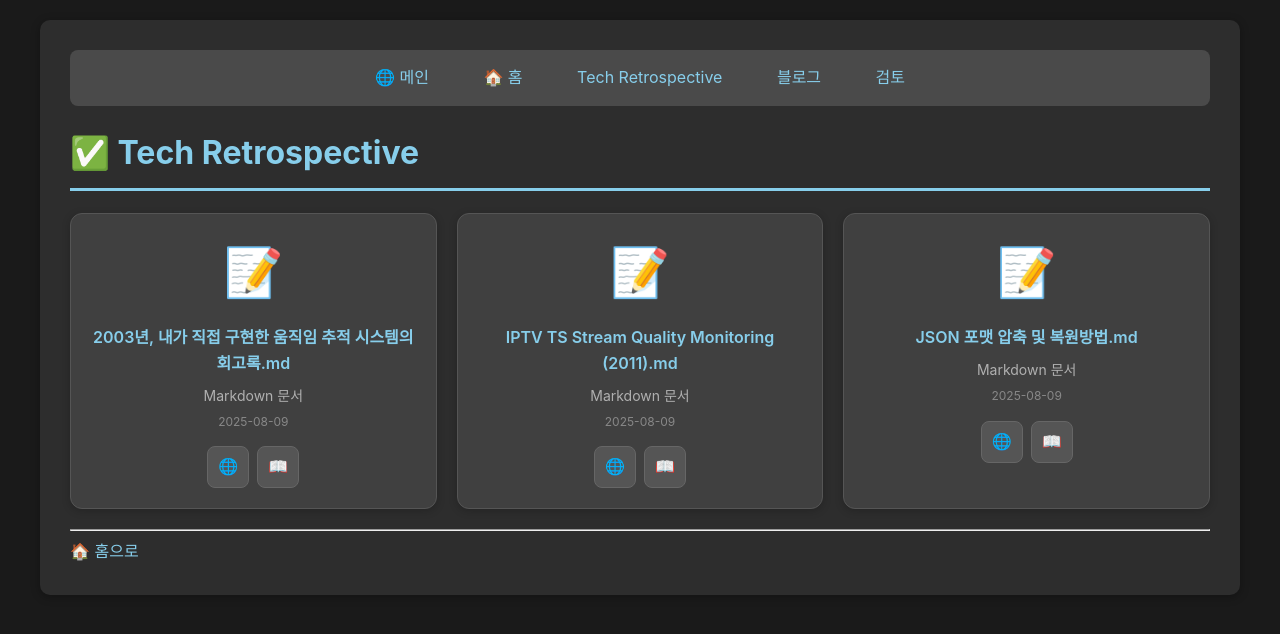
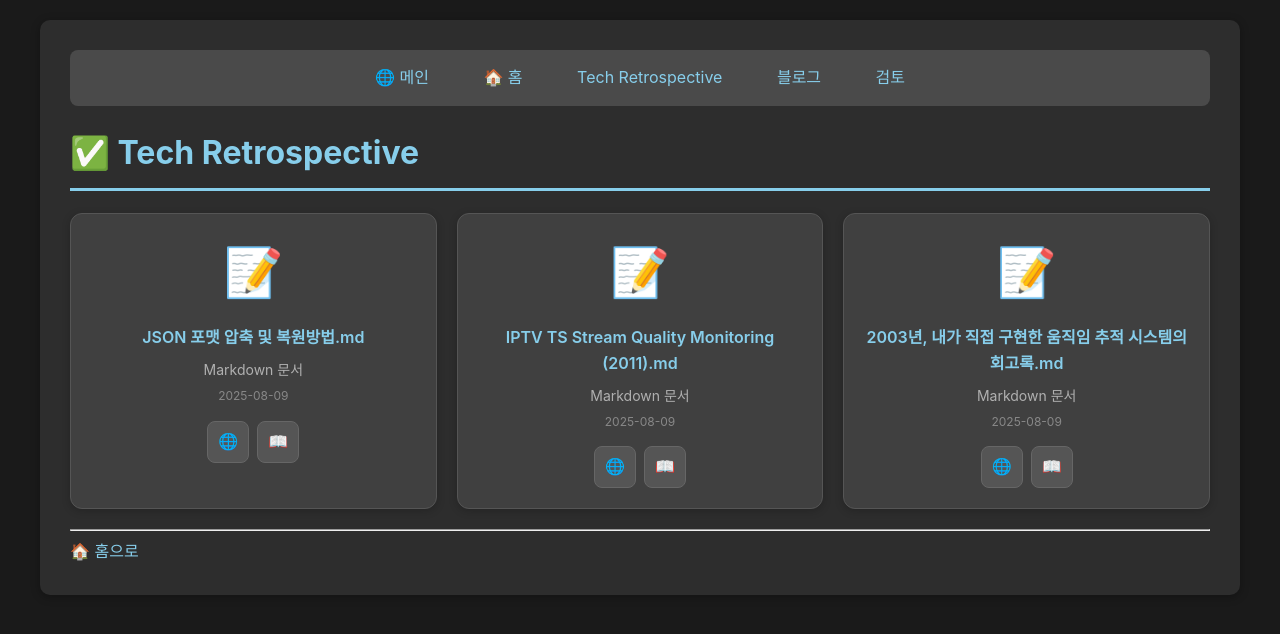
Before and after one commit to c0z0c/blog, a Jekyll site: the page built from Tech Retrospective/index.md, in a window 1280 px wide. Shown: the top 634 px of the page. Built offline with Jekyll 4.4.1, drawn with Linux system fonts in a browser that asks for light colours.

Commit message:
파일정렬

```diff
--- a/Tech Retrospective/index.md
+++ b/Tech Retrospective/index.md
@@ -40,8 +40,11 @@ pragma: no-cache
   <!-- Debug: Show what files are being processed -->
   <!-- Total files found: {{ all_files.size }} -->
 
-  <!-- 파일을 최근 수정/생성일 순으로 내림차순 정렬 -->
-  {% assign sorted_files = all_files | sort: "modified_time" %}
+  <!-- 파일을 최근 날짜 순으로 내림차순 정렬 (블로그 포스트의 date front matter 우선, 없으면 modified_time 사용) -->
+  {% assign sorted_files = all_files | sort: "date" | reverse %}
+  {% if sorted_files.size == 0 or sorted_files[0].date == nil %}
+    {% assign sorted_files = all_files | sort: "modified_time" | reverse %}
+  {% endif %}
 
   {% if sorted_files.size > 0 %}
     {% for file in sorted_files %}
```
Also changed, not shown: index.md (+1 -1 lines), 블로그/index.md (+5 -2 lines).
